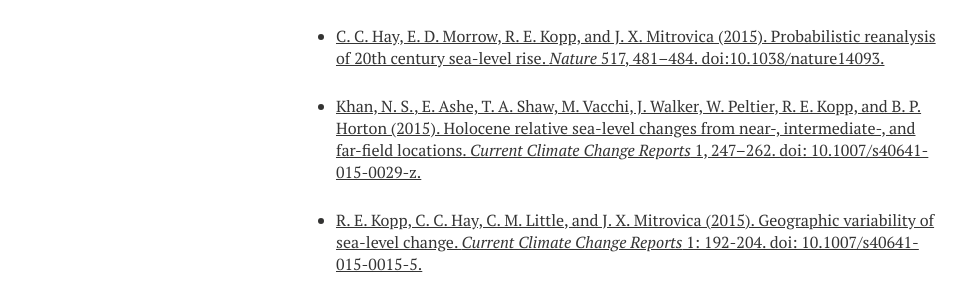
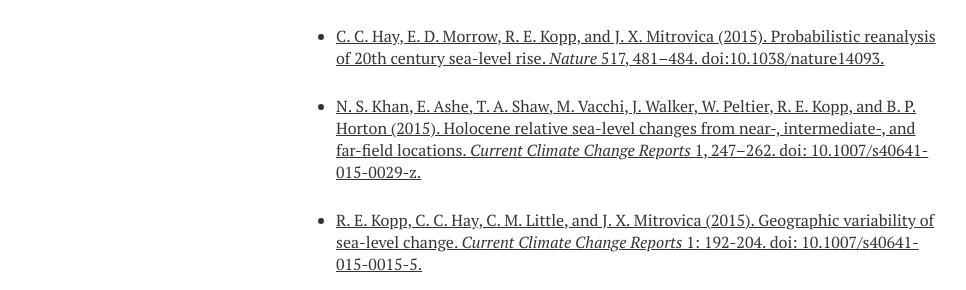
Before and after one commit to mrke/bobkopp.github.io, a Jekyll site: the page built from papers/index.md, in a window 1280 px wide and 900 px high, scrolled down 1504 px. Shown: the part 165-455 px from the top of the window, without its empty margins (24-990 px from the left). Built offline with Jekyll 4.4.1, drawn with Linux system fonts in a browser that asks for light colours; nearby versions of some CDN libraries.

Commit message:
Updated format

```diff
--- a/papers/index.md
+++ b/papers/index.md
@@ -45,7 +45,7 @@
 
 * [C. C. Hay, E. D. Morrow, R. E. Kopp, and J. X. Mitrovica (2015). Probabilistic reanalysis of 20th century sea-level rise. _Nature_ 517, 481–484\. doi:10.1038/nature14093.](http://dx.doi.org/10.1038/nature14093)
 
-* [Khan, N. S., E. Ashe, T. A. Shaw, M. Vacchi, J. Walker, W. Peltier, R. E. Kopp, and B. P. Horton (2015). Holocene relative sea-level changes from near-, intermediate-, and far-field locations. _Current Climate Change Reports_ 1, 247–262. doi: 10.1007/s40641-015-0029-z.](http://dx.doi.org/10.1007/s40641-015-0029-z)
+* [N. S. Khan, E. Ashe, T. A. Shaw, M. Vacchi, J. Walker, W. Peltier, R. E. Kopp, and B. P. Horton (2015). Holocene relative sea-level changes from near-, intermediate-, and far-field locations. _Current Climate Change Reports_ 1, 247–262. doi: 10.1007/s40641-015-0029-z.](http://dx.doi.org/10.1007/s40641-015-0029-z)
 
 * [R. E. Kopp, C. C. Hay, C. M. Little, and J. X. Mitrovica (2015). Geographic variability of sea-level change. _Current Climate Change Reports_ 1: 192-204. doi: 10.1007/s40641-015-0015-5.](http://dx.doi.org/10.1007/s40641-015-0015-5)
 
```
